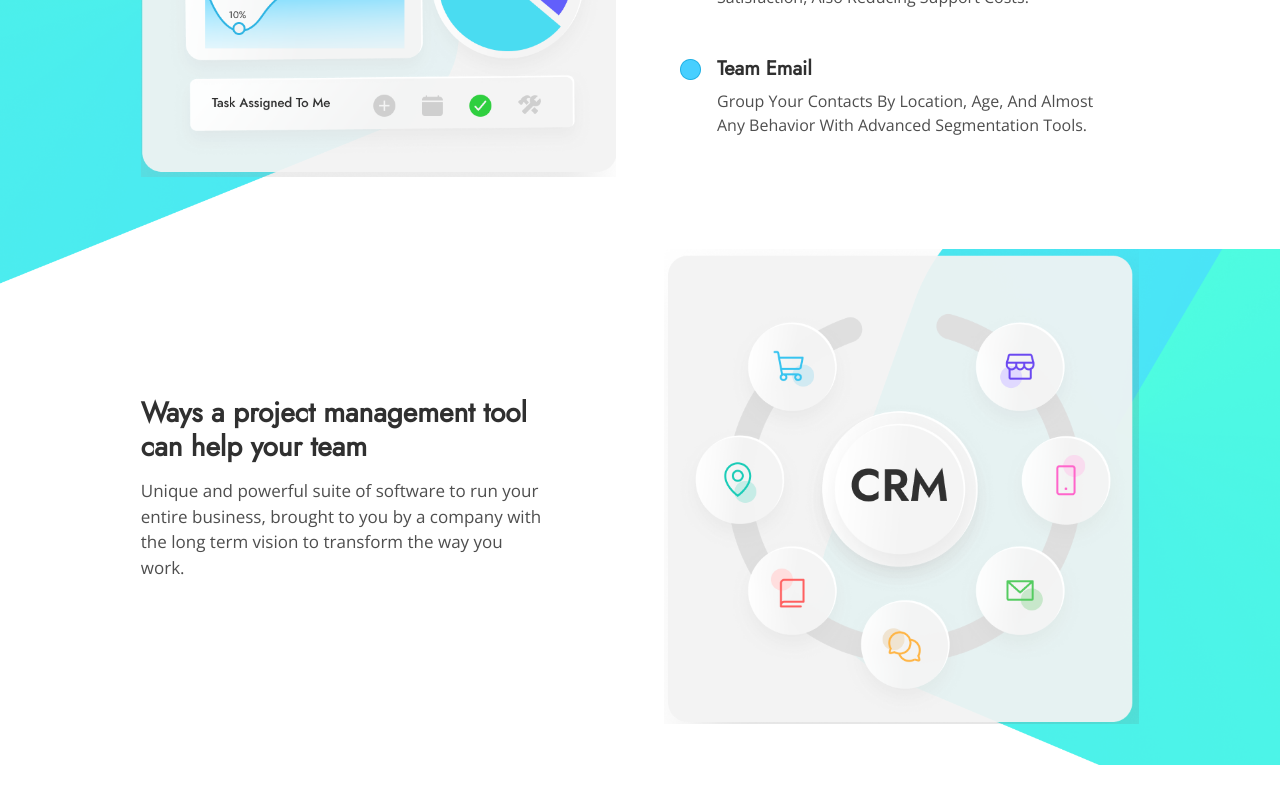
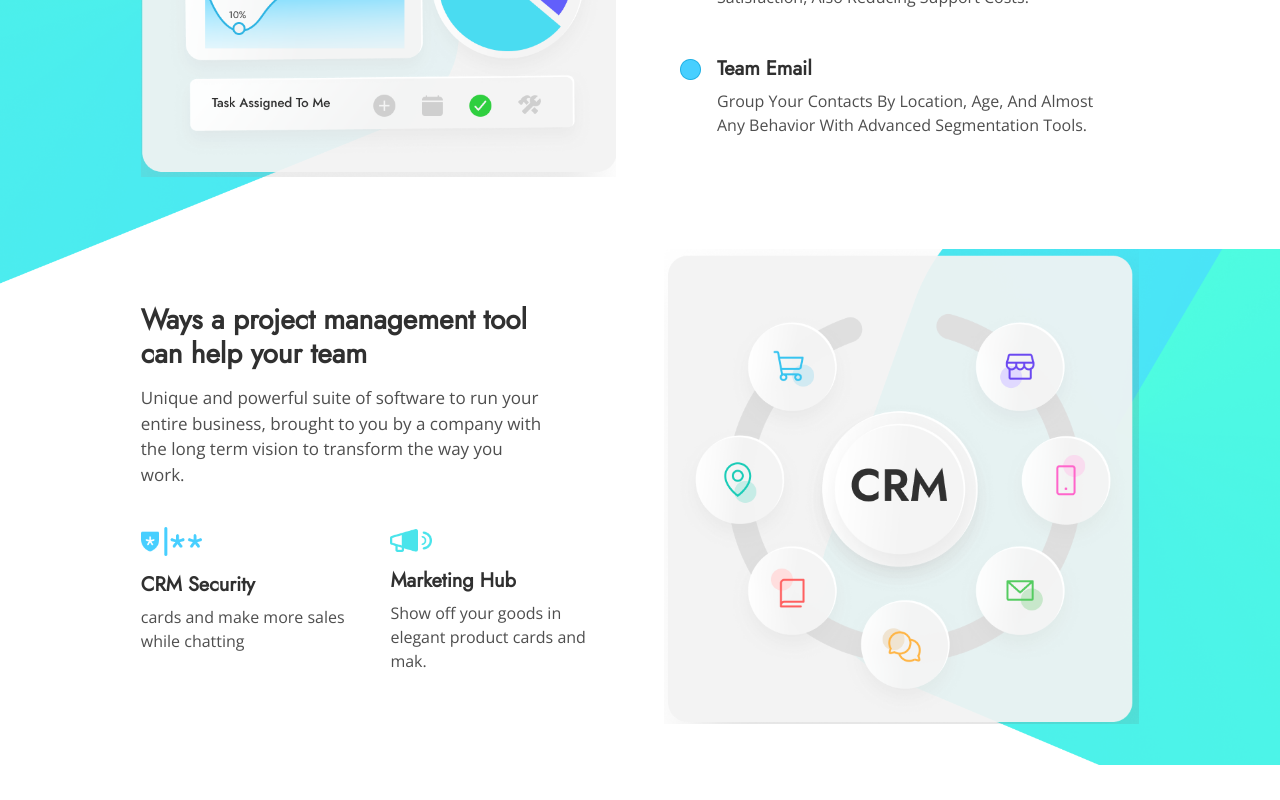
Before and after one commit to KiritoEM/PrimeCRM-weeklyDecember, a React (Create React App) app: page / in a window 1280 px wide. Shown: the part 1712-2512 px from the top of the page. Built offline with nearby package versions, Linux system fonts and the light colour scheme.

Commit message:
add content to choice section

```diff
--- a/src/components/Choice/Choice.tsx
+++ b/src/components/Choice/Choice.tsx
@@ -1,4 +1,7 @@
+import dataHelper from "../../helpers/dataHelper";
+
 const Choice = (): JSX.Element => {
+  const { choiceData } = dataHelper();
   return (
     <section id="choice">
       <div className="row gx-5">
@@ -14,11 +17,22 @@ const Choice = (): JSX.Element => {
             </div>
 
             <div className="points">
-               <div className="row">
-                 <div className="col-6"></div>
-                 <div className="col-6"></div>
-               </div>
-             </div>
+              <div className="row">
+                {choiceData.map((item, index) => (
+                  <div className="col-6" key={index}>
+                    <div className="box-points">
+                      <div className="box-points__img" id={item.id}>
+                        <img src={item.img} alt="" />
+                      </div>
+                      <div className="box-points__content">
+                        <h5>{item.title}</h5>
+                        <p>{item.text}</p>
+                      </div>
+                    </div>
+                  </div>
+                ))}
+              </div>
+            </div>
           </div>
         </div>
         <div className="col-6">
--- a/src/helpers/dataHelper.ts
+++ b/src/helpers/dataHelper.ts
@@ -9,6 +9,13 @@ interface IfeatureData {
   img: string;
   title: string;
   text: string;
+}
+
+interface IchoiceData {
+  img: string;
+  title: string;
+  text: string;
+  id?: string
 }
 
 export default function dataHelper() {
@@ -42,5 +49,19 @@ export default function dataHelper() {
     },
   ];
 
-  return { menuItemData, featureData };
+  const choiceData: IchoiceData[] = [
+    {
+      img: "/assets/choiceicon-1.png",
+      id: "col-1",
+      text: "cards and make more sales while chatting",
+      title: "CRM Security",
+    },
+    {
+      img: "/assets/choiceicon-2.png",
+      text: "Show off your goods in elegant product cards and mak.",
+      title: "Marketing Hub",
+    },
+  ];
+
+  return { menuItemData, featureData, choiceData };
 }
--- a/src/styles/choice.scss
+++ b/src/styles/choice.scss
@@ -53,5 +53,43 @@
                     width: 95%;
                 }
             }
+
+            .points {
+                margin-top: 1.5rem;
+
+                .box-points {
+                    width: 100%;
+                    height: 100%;
+
+                    &__img {
+
+                        img {
+                            width: 42px;
+                            object-fit: cover;
+                        }
+                    }
+
+
+                    #col-1 {
+                        img {
+                            width: 61px;
+                        }
+                    }
+
+                    &__content {
+                        margin-top: 17px;
+
+                        h5 {
+                            color: $color-primary03;
+                            font-weight: 600;
+                        }
+
+                        p {
+                            color: $color-secondary01;
+                            font-family: $font-openSans;
+                        }
+                    }
+                }
+            }
         }
     }
```
Also changed, not shown: public/assets/choiceicon-1.png (added), public/assets/choiceicon-2.png (added).
